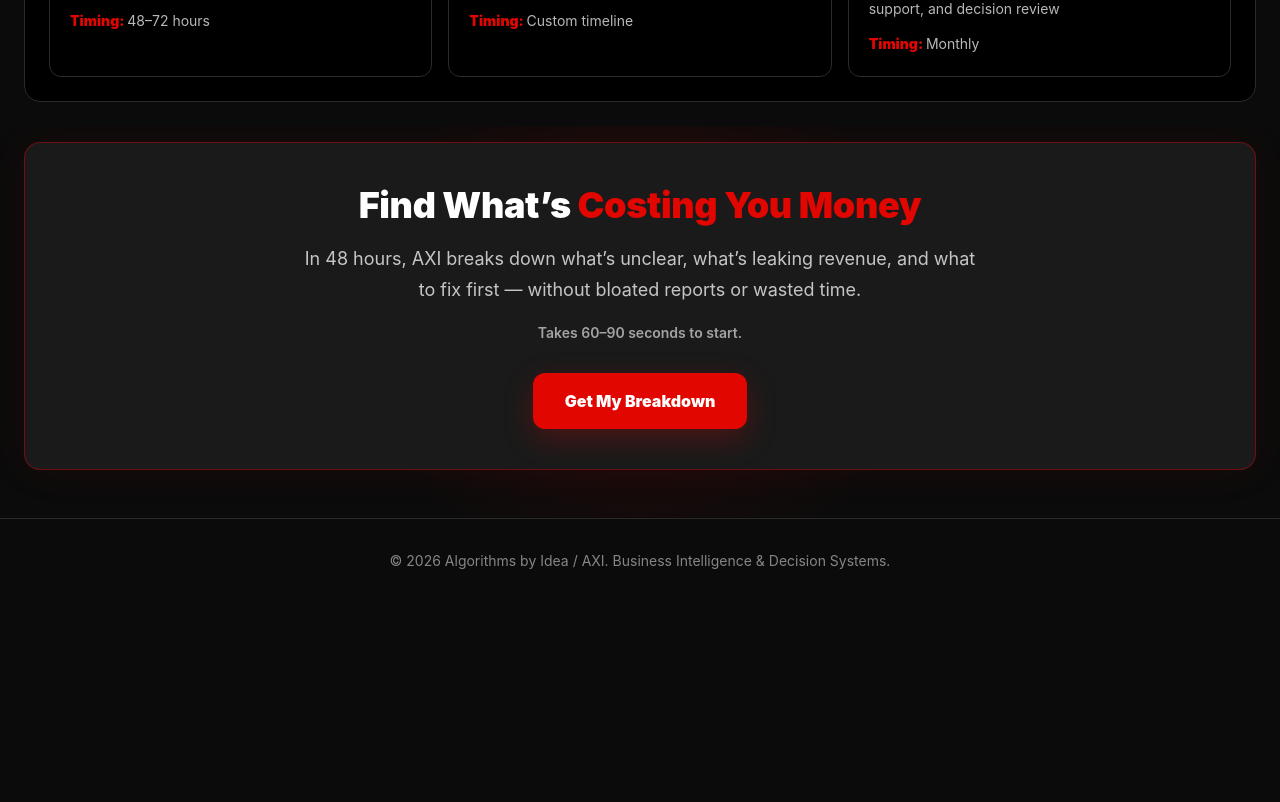
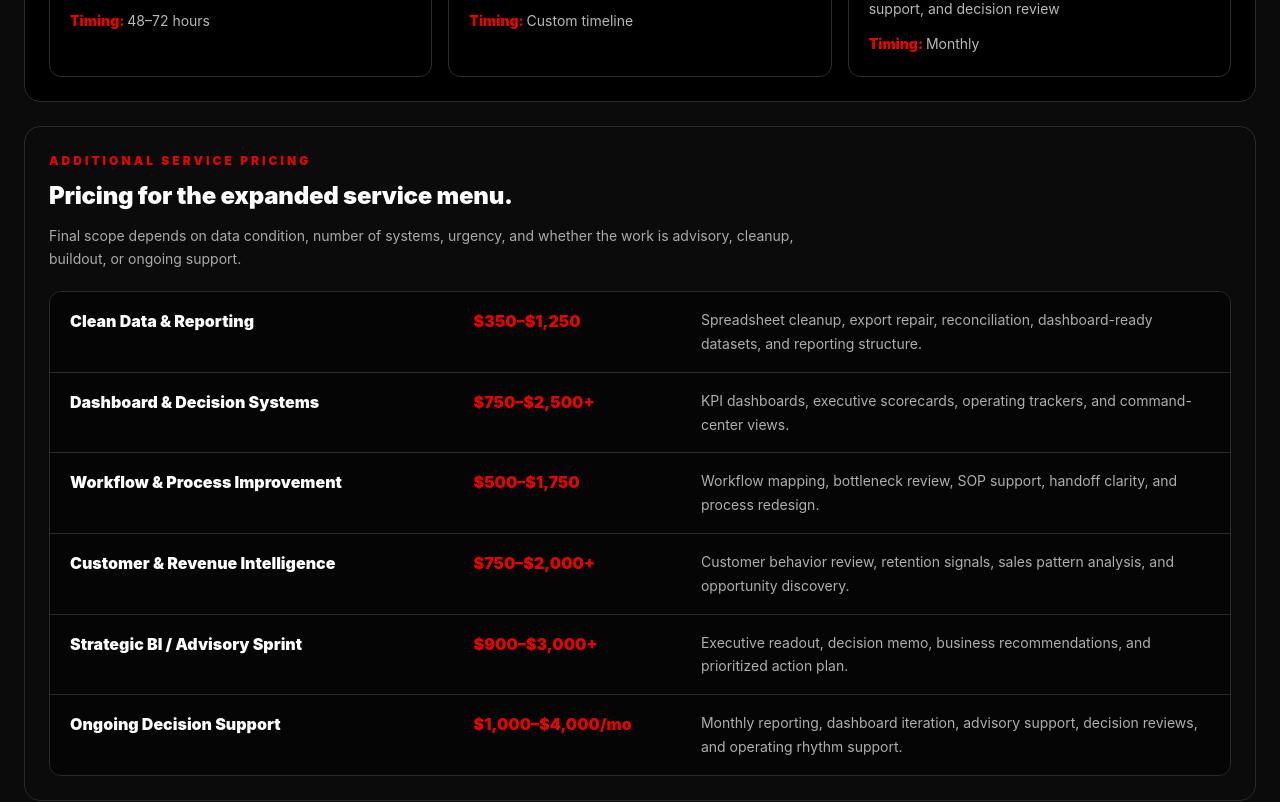
Before and after one commit to shawnfoster/axi, a React (Vite) app: page /pricing in a window 1280 px wide. Shown: the part 1100-1902 px from the top of the page. Before the commit the page ends 1703 px from the top, so only its background shows below. Built offline with nearby package versions, Linux system fonts and the light colour scheme.

Commit message:
Add pricing for expanded service areas

```diff
--- a/src/pages/Pricing.tsx
+++ b/src/pages/Pricing.tsx
@@ -22,6 +22,15 @@ const comparison = [
     outcome: "Monthly reporting, iteration, advisory support, and decision review",
     timing: "Monthly",
   },
+];
+
+const servicePricing = [
+  ["Clean Data & Reporting", "$350–$1,250", "Spreadsheet cleanup, export repair, reconciliation, dashboard-ready datasets, and reporting structure."],
+  ["Dashboard & Decision Systems", "$750–$2,500+", "KPI dashboards, executive scorecards, operating trackers, and command-center views."],
+  ["Workflow & Process Improvement", "$500–$1,750", "Workflow mapping, bottleneck review, SOP support, handoff clarity, and process redesign."],
+  ["Customer & Revenue Intelligence", "$750–$2,000+", "Customer behavior review, retention signals, sales pattern analysis, and opportunity discovery."],
+  ["Strategic BI / Advisory Sprint", "$900–$3,000+", "Executive readout, decision memo, business recommendations, and prioritized action plan."],
+  ["Ongoing Decision Support", "$1,000–$4,000/mo", "Monthly reporting, dashboard iteration, advisory support, decision reviews, and operating rhythm support."],
 ];
 
 export default function Pricing() {
@@ -133,6 +142,33 @@ export default function Pricing() {
         </div>
       </section>
 
+      <section className="mx-auto max-w-7xl px-6 pb-6">
+        <div className="rounded-2xl border border-axi-border bg-axi-gray/60 p-5 md:p-6">
+          <p className="text-xs font-black uppercase tracking-[0.25em] text-axi-red">
+            Additional Service Pricing
+          </p>
+          <h2 className="mt-2 text-2xl font-black">
+            Pricing for the expanded service menu.
+          </h2>
+          <p className="mt-3 max-w-3xl text-sm leading-6 text-white/65">
+            Final scope depends on data condition, number of systems, urgency, and whether the work is advisory, cleanup, buildout, or ongoing support.
+          </p>
+
+          <div className="mt-5 overflow-hidden rounded-xl border border-axi-border">
+            {servicePricing.map(([service, price, includes]) => (
+              <div
+                key={service}
+                className="grid gap-3 border-t border-axi-border bg-black/55 px-5 py-4 first:border-t-0 md:grid-cols-[1fr_0.55fr_1.3fr] md:items-start"
+              >
+                <p className="font-black text-white">{service}</p>
+                <p className="font-black text-axi-red">{price}</p>
+                <p className="text-sm leading-6 text-white/68">{includes}</p>
+              </div>
+            ))}
+          </div>
+        </div>
+      </section>
+
       <CTA />
     </>
   );
```
